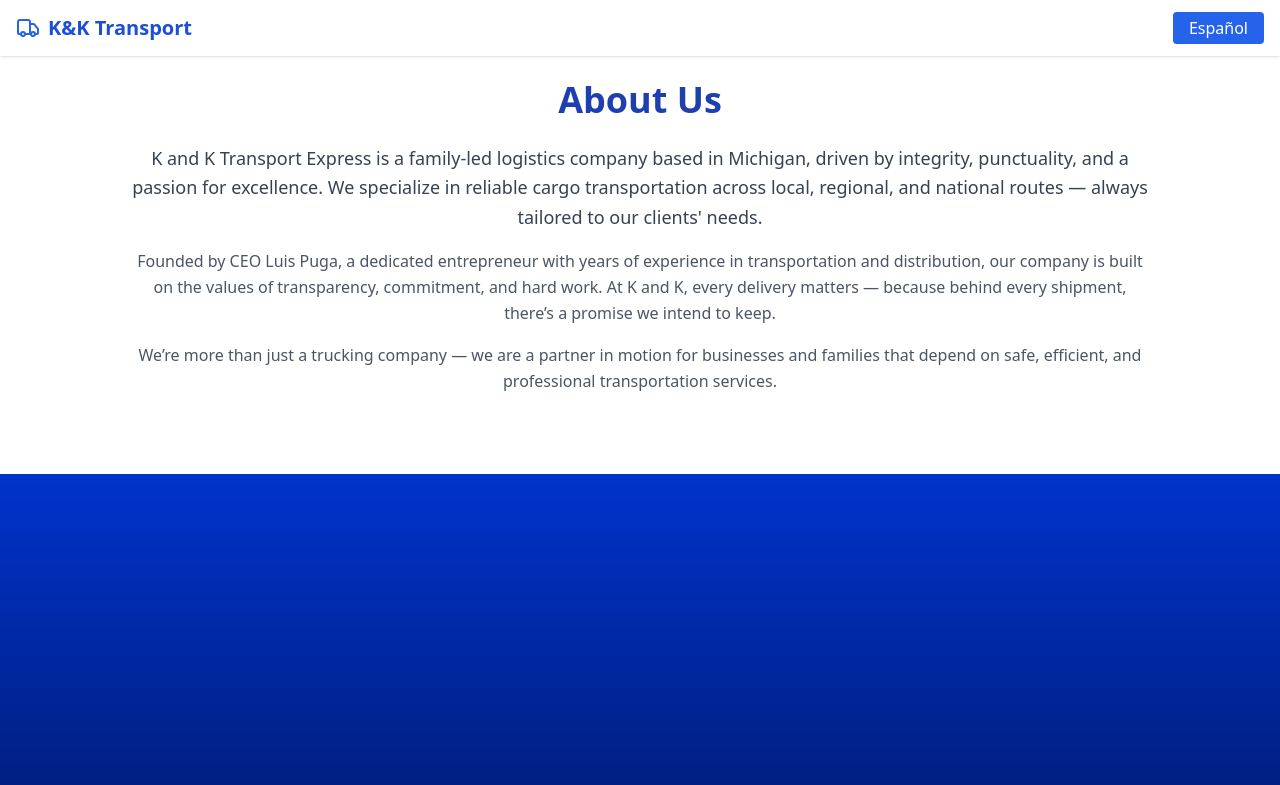
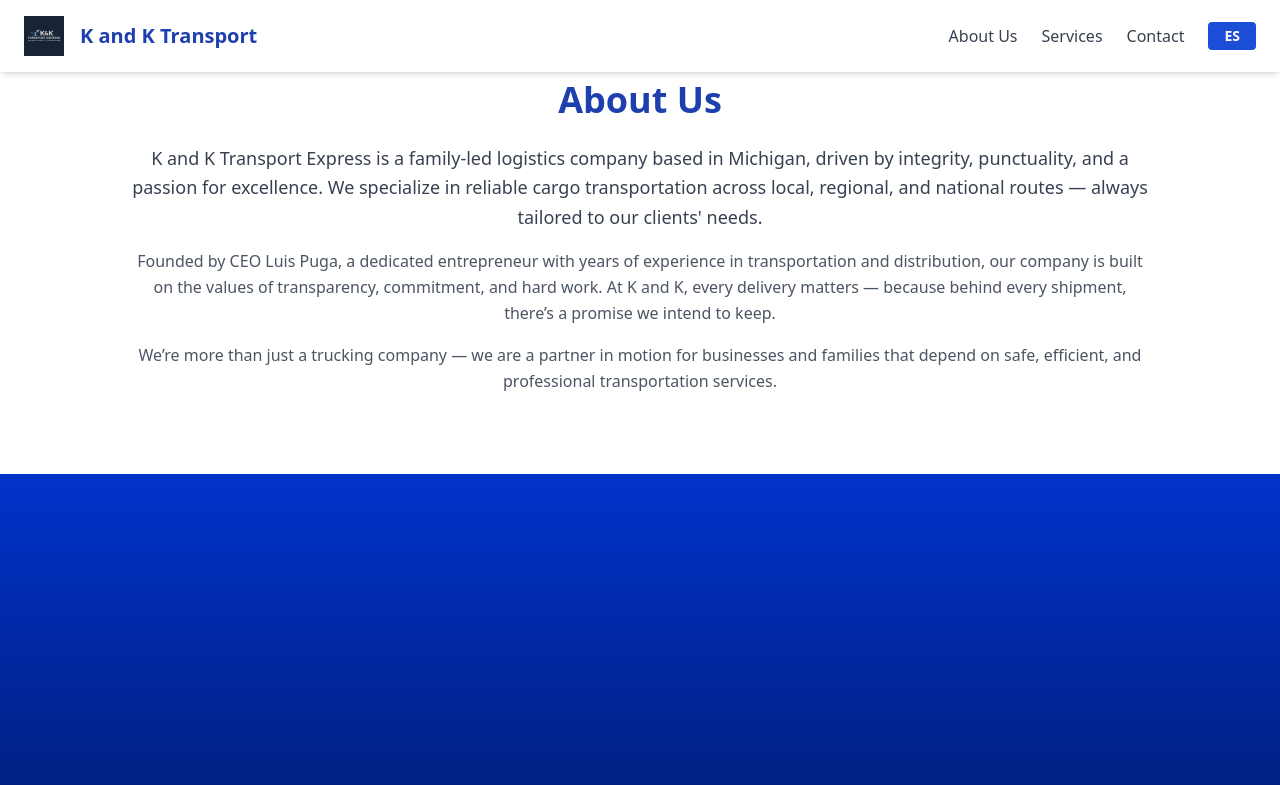
Before and after one commit to kktransportexpress/kk-transport-express, a React (Vite) app: page / in a window 1280 px wide. Shown: the top 785 px of the page. Built offline with nearby package versions, Linux system fonts and the light colour scheme.

Commit message:
Agregando menus al bar  en Navbar.jsx

```diff
--- a/src/components/Navbar.jsx
+++ b/src/components/Navbar.jsx
@@ -1,21 +1,46 @@
-import { Truck } from "lucide-react";
+import React from "react";
 
 function Navbar({ lang, setLang }) {
   return (
-    <nav className="fixed w-full bg-white shadow z-50">
-      <div className="max-w-7xl mx-auto px-4 py-3 flex justify-between items-center">
-        <div className="flex items-center space-x-2">
-          <Truck className="text-blue-600 w-6 h-6" />
-          <span className="font-bold text-xl text-blue-700">
-            K&K Transport
+    <nav className="bg-white shadow-md fixed w-full z-10 top-0 left-0">
+      <div className="max-w-7xl mx-auto px-6 py-4 flex items-center justify-between">
+        {/* LOGO */}
+        <div className="flex items-center space-x-4">
+          <img src="/logo.png" alt="K and K Logo" className="h-10 w-auto" />
+          <span className="text-xl font-bold text-blue-800">
+            K and K Transport
           </span>
         </div>
-        <button
-          onClick={() => setLang(lang === "en" ? "es" : "en")}
-          className="px-4 py-1 bg-blue-600 text-white rounded hover:bg-blue-700 transition"
-        >
-          {lang === "en" ? "Español" : "English"}
-        </button>
+
+        {/* MENU */}
+        <div className="flex items-center space-x-6">
+          <a
+            href="#about"
+            className="text-gray-700 hover:text-blue-700 font-medium transition"
+          >
+            {lang === "en" ? "About Us" : "Sobre Nosotros"}
+          </a>
+          <a
+            href="#services"
+            className="text-gray-700 hover:text-blue-700 font-medium transition"
+          >
+            {lang === "en" ? "Services" : "Servicios"}
+          </a>
+          <a
+            href="#contact"
+            className="text-gray-700 hover:text-blue-700 font-medium transition"
+          >
+            {lang === "en" ? "Contact" : "Contacto"}
+          </a>
+
+          {/* IDIOMA */}
+          <button
+            onClick={() => setLang(lang === "en" ? "es" : "en")}
+            className="px-4 py-1 bg-blue-700 text-white rounded hover:bg-blue-800 text-sm font-semibold transition"
+          >
+            {lang === "en" ? "ES" : "EN"}
+          </button>
+        </div>
       </div>
     </nav>
   );
```
